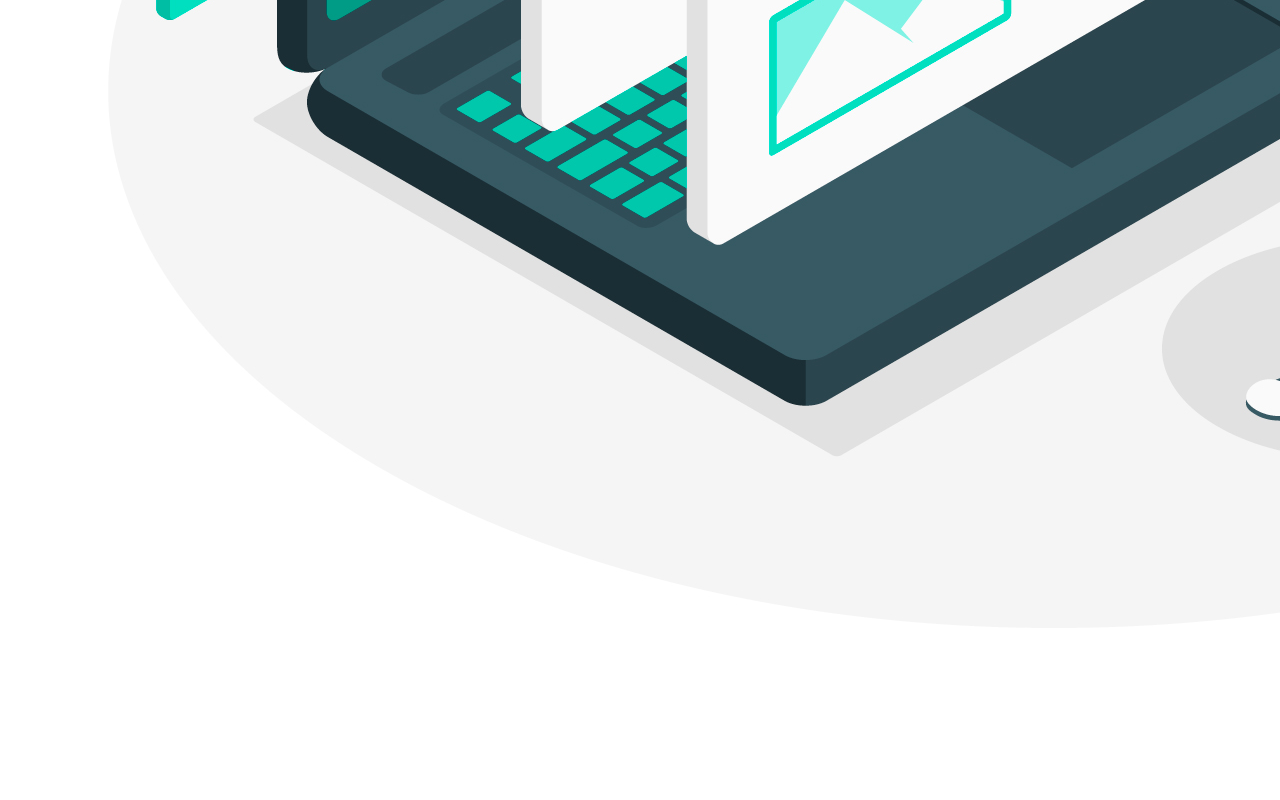
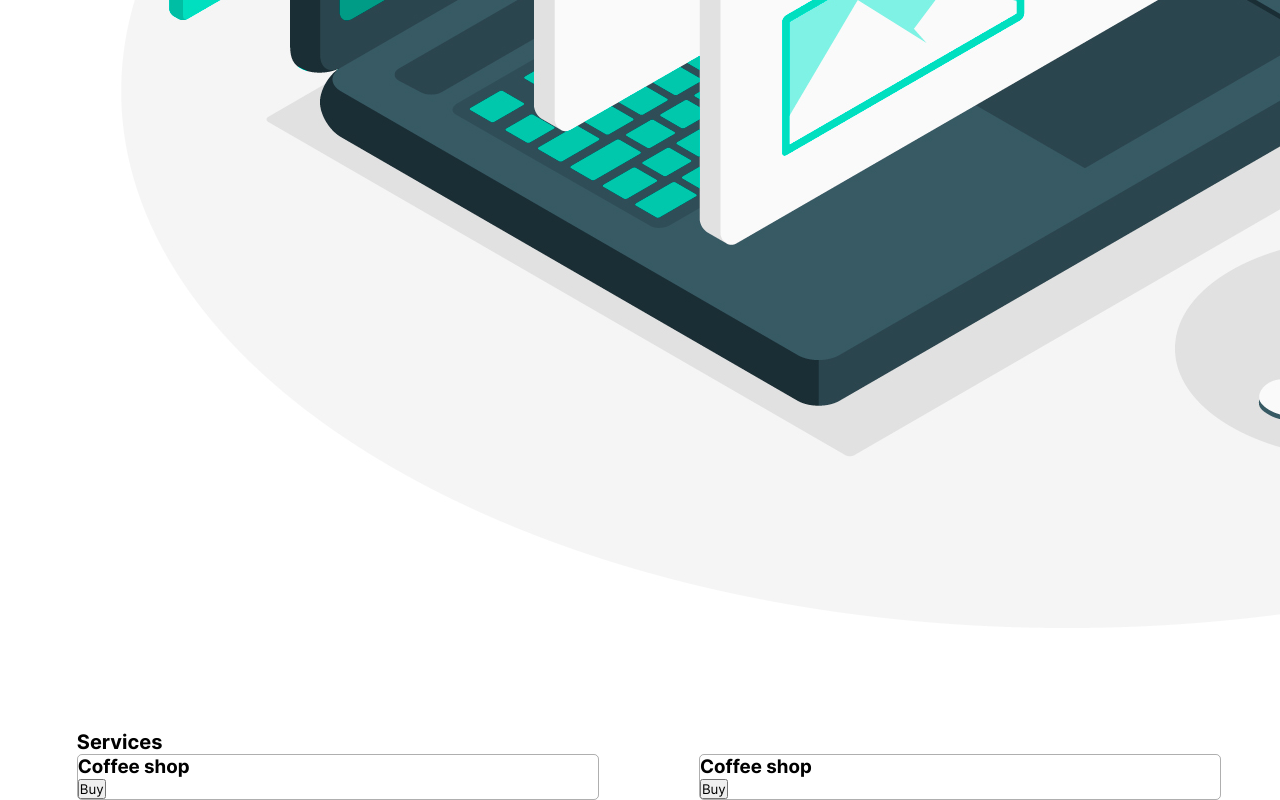
Before and after one commit to aliakbarimanov/cafepos, a website: page index.html in a window 1280 px wide. Shown: the part 1358-2158 px from the top of the page. Before the commit the page ends 2088 px from the top, so only its background shows below. Drawn offline with Linux system fonts and the light colour scheme.

Commit message:
createServicesAndAbout

```diff
--- a/index.html
+++ b/index.html
@@ -29,8 +29,39 @@
       <div class="container">
         <div class="heroDesc">asdds</div>
         <div class="heroImg">
-          <img src="./images/hero.jpg" alt="Automated business">
+          <img src="./images/hero.jpg" alt="Automated business" />
         </div>
+      </div>
+    </section>
+    <section class="services">
+      <div class="container">
+        <h2 class="title">Services</h2>
+        <div class="servicesBox">
+          <div class="servicesCard">
+            <h3 class="cardTitle">Coffee shop</h3>
+            <button>Buy</button>
+          </div>
+          <div class="servicesCard">
+            <h3 class="cardTitle">Coffee shop</h3>
+            <button>Buy</button>
+          </div>
+          <div class="servicesCard">
+            <h3 class="cardTitle">Coffee shop</h3>
+            <button>Buy</button>
+          </div>
+        </div>
+      </div>
+    </section>
+    <section class="about">
+      <div class="container">
+        <h2 class="title">
+          <div class="aboutCards">
+            <div class="aboutCard"></div>
+            <div class="aboutCard"></div>
+            <div class="aboutCard"></div>
+            <div class="aboutCard"></div>
+          </div>
+        </h2>
       </div>
     </section>
   </body>
--- a/sass/index.scss
+++ b/sass/index.scss
@@ -9,3 +9,5 @@
 
 
 // import pages
+@import "./pages/hero";
+@import "./pages/services";
--- a/sass/pages/_hero.scss
+++ b/sass/pages/_hero.scss
@@ -1,7 +1,5 @@
 .hero{
     width: 1920px;
 
-    .container{
 
-    }
 }
--- /dev/null
+++ b/sass/pages/_services.scss
@@ -0,0 +1,24 @@
+.services{
+    width: 1920px;
+
+    .container{
+        margin: 0 auto;
+
+        .title{
+            font-size: 20px;
+        }
+
+        .servicesBox{
+            width: 100%;
+            display: flex;
+            justify-content: space-between;
+            align-items: center;
+
+            .servicesCard{
+                width: 522.13px;
+                border: 1px solid #00000050;
+                border-radius: 5px;
+            }
+        }
+    }
+}
```
Also changed, not shown: css/index.css.
